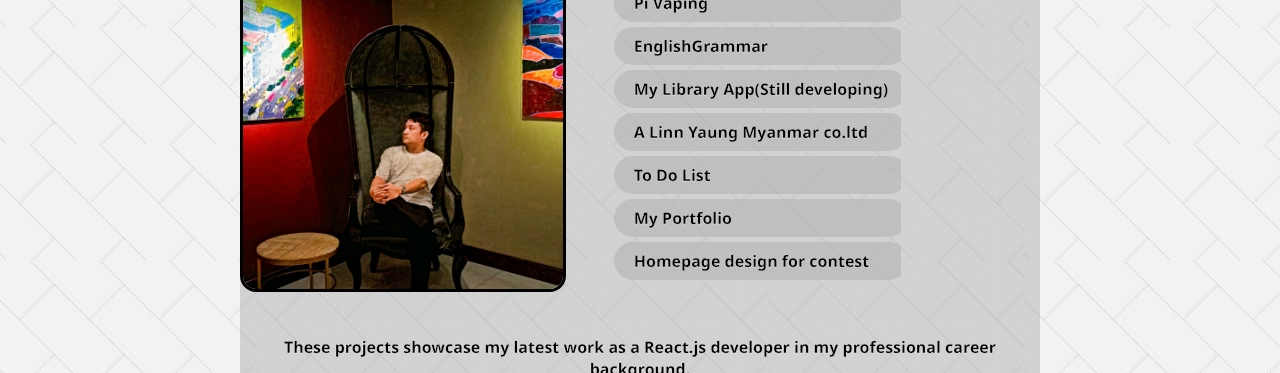
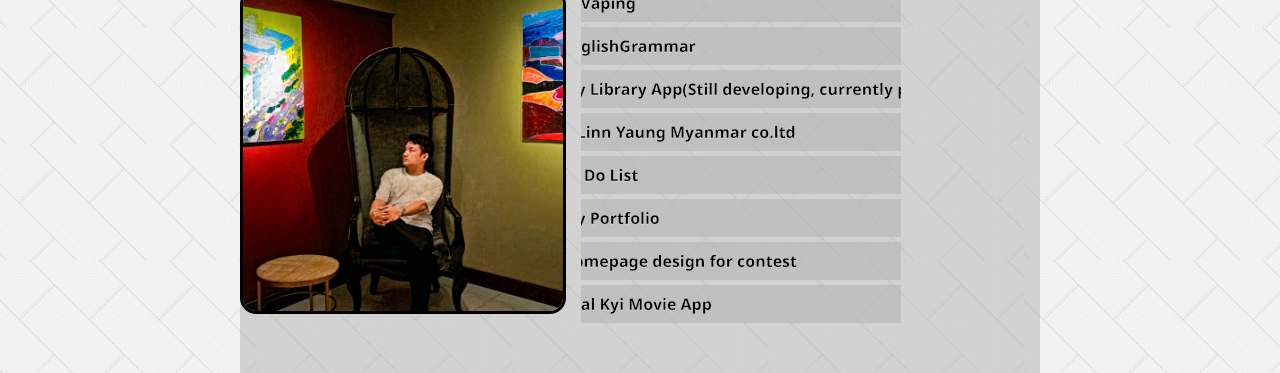
Before and after one commit to thomaslynn132/portfolio, a React (Create React App) app: page /projects in a window 1280 px wide. Shown: the part 198-571 px from the top of the page. Built offline with nearby package versions, Linux system fonts and the light colour scheme; no server answers.

Commit message:
adding Shal Kyi Movie App

```diff
--- a/src/Assets/imageExport.js
+++ b/src/Assets/imageExport.js
@@ -21,7 +21,9 @@ import Portfolio from "./Portfolio.png";
 import Logo from "./logo.png";
 import PiVaping from "./PiVaping.png";
 import Books from "./Books.png";
+import ShalKyi from "./ShalKyi.png";
 export {
+  ShalKyi,
   Books,
   PiVaping,
   Logo,
--- a/src/Pages/projects/Projects.jsx
+++ b/src/Pages/projects/Projects.jsx
@@ -10,6 +10,7 @@ import {
   PiVaping,
   myPhoto,
   Books,
+  ShalKyi,
 } from "../../Assets/imageExport";
 import "./projects.css";
 export default function Projects() {
@@ -33,7 +34,7 @@ export default function Projects() {
       usedTech: "HTML,CSS3,Javascript,ReactJs",
     },
     {
-      name: "My Library App(Still developing)",
+      name: "My Library App(Still developing, currently paused)",
       img: Books,
       gitHub: "https://github.com/thomaslynn132/my-library-app",
       liveDemo:
@@ -68,6 +69,12 @@ export default function Projects() {
       gitHub: "https://github.com/thomaslynn132/homepage-design",
       liveDemo: null,
       usedTech: "HTML5, CSS3",
+    },
+    {
+      name: "Shal Kyi Movie App",
+      img: ShalKyi,
+      gitHub: null,
+      usedTech: "HTML5, CSS3, Firebase, Boostrap, React Router, Video.js",
     },
   ];
 
```
Also changed, not shown: 1 other file (tests, documents, lock files or other folders).
